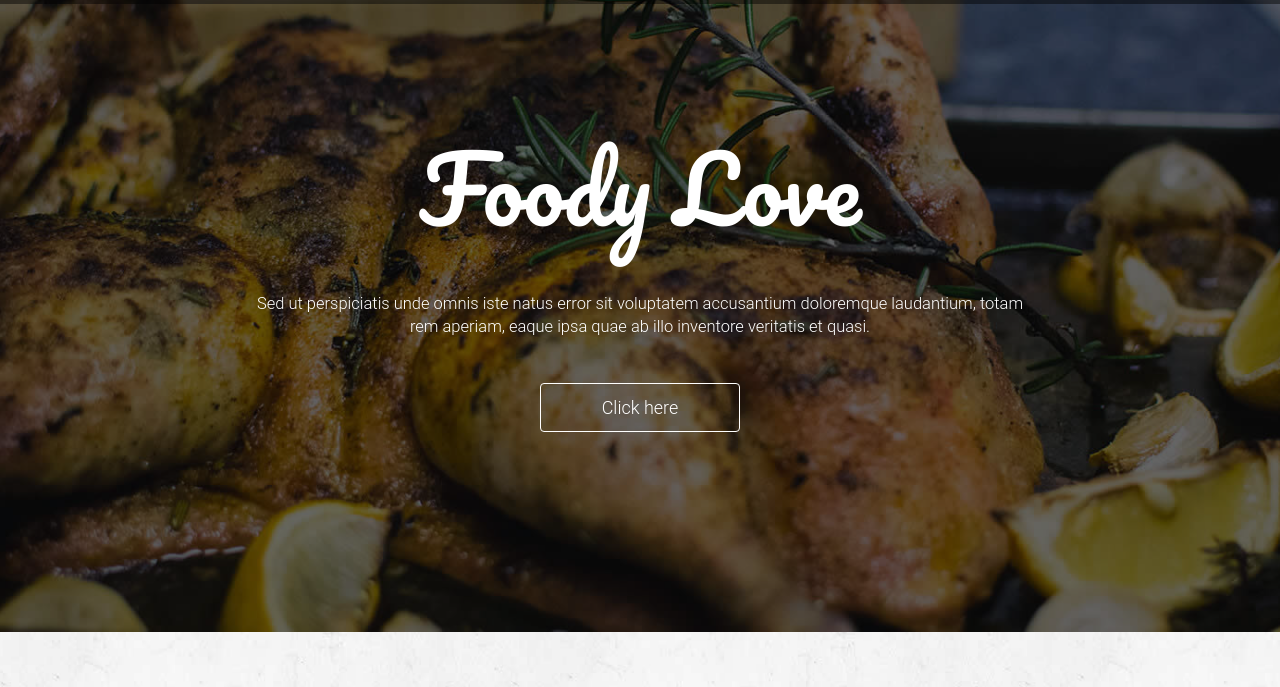
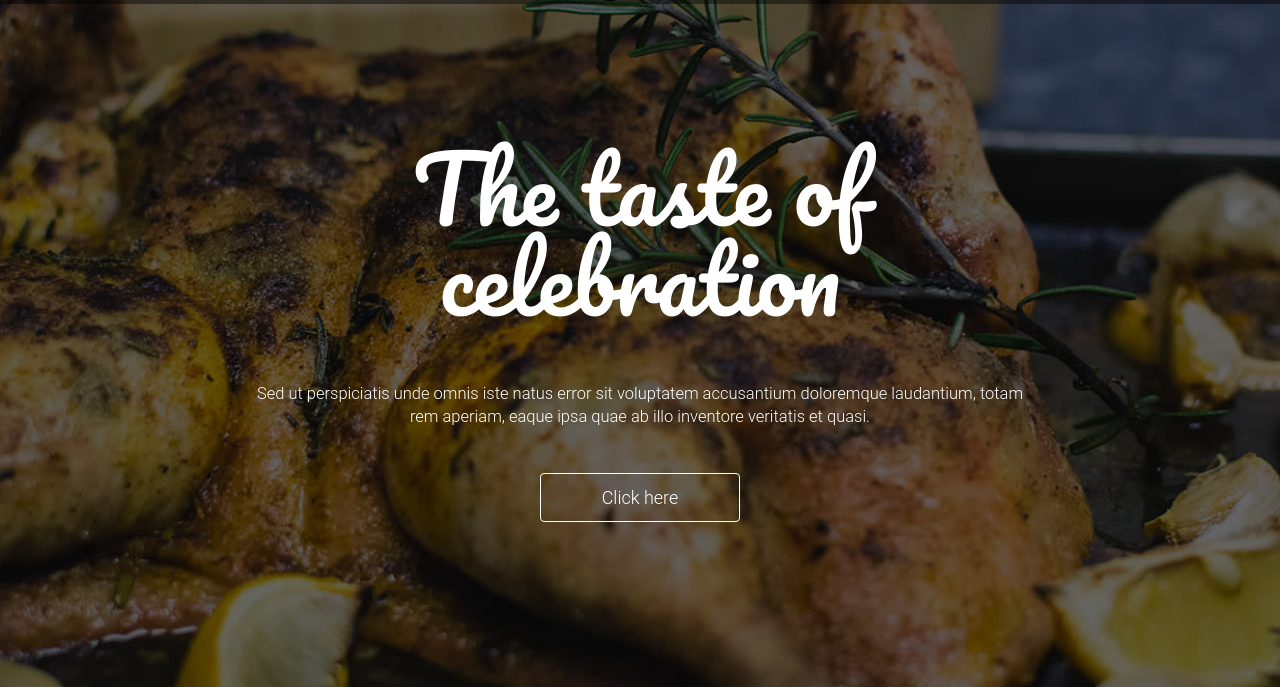
Before and after one commit to renjithm15/mopho2, a plain HTML site: page index.html in a window 1280 px wide. Shown: the part 107-794 px from the top of the page. Drawn offline with Linux system fonts and the light colour scheme.

Commit message:
Update index.html

```diff
--- a/index.html
+++ b/index.html
@@ -107,7 +107,7 @@
                         <div class="main_slider text-center">
                             <div class="col-md-12">
                                 <div class="main_slider_content wow zoomIn" data-wow-duration="1s">
-                                    <h1>Foody Love</h1>
+                                    <h1>The taste of celebration</h1>
                                     <p>Sed ut perspiciatis unde omnis iste natus error sit voluptatem accusantium doloremque laudantium, totam rem aperiam, eaque ipsa quae ab illo inventore veritatis et quasi. </p>
                                     <button href="" class="btn-lg">Click here</button>
                                 </div>
```
